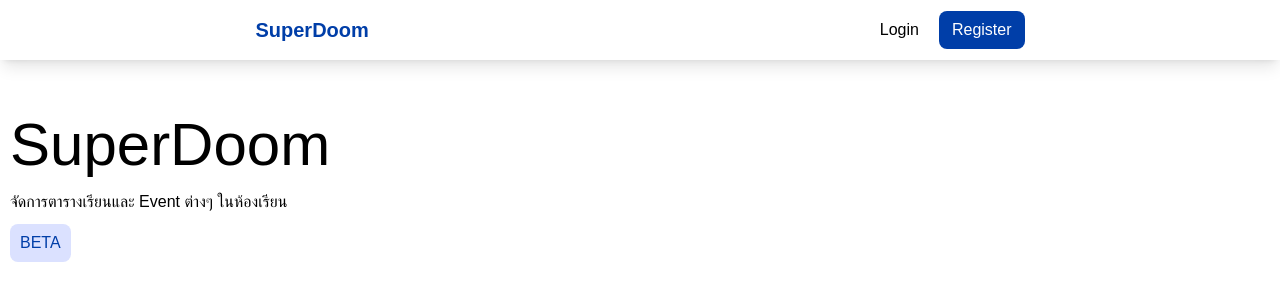
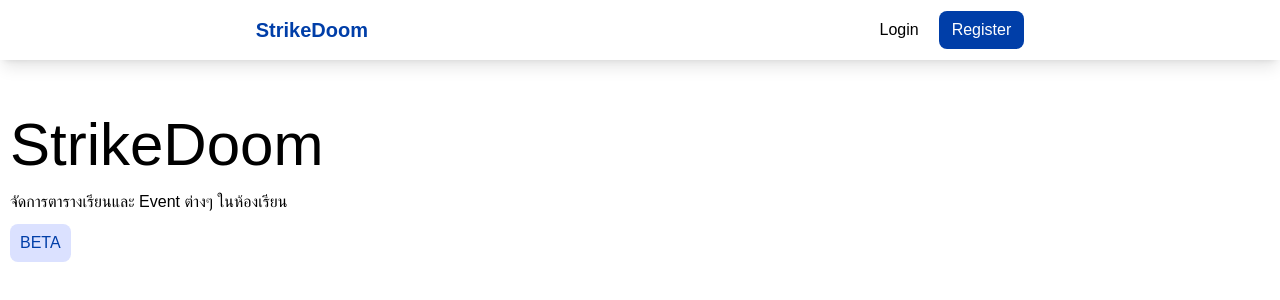
Before and after one commit to MyTxweProgrammit/StrikeDoom, a React (Vite) app: page / in a window 1280 px wide. Shown: the top 300 px of the page. Built offline with nearby package versions, Linux system fonts and the light colour scheme; a web font is replaced by a local one.

Commit message:
let's go

```diff
--- a/src/App.jsx
+++ b/src/App.jsx
@@ -5,17 +5,17 @@ export default function App() {
 
   return (
     <>
-      <title>ClassDoom - A Platform That Wil Help You To Manage Classroom</title>
+      <title>StrikeDoom - A Platform That Wil Help You To Manage Classroom</title>
       <div className="google-sans">
         <header className="shadow-lg w-screen h-[60px] flex justify-around items-center">
-          <p className="text-[#003EA8] font-bold text-[20px]">SuperDoom</p>
+          <p className="text-[#003EA8] font-bold text-[20px]">StrikeDoom</p>
           <div className="flex items-center gap-[20px]">
             <div className="cursor-pointer">Login</div>
             <div className="cursor-pointer text-white bg-[#003EA8] px-[13px] py-[7px] rounded-lg">Register</div>
           </div>
         </header>
         <div className="px-[10px]">
-          <p className="mt-[40px] text-[60px]">SuperDoom</p>
+          <p className="mt-[40px] text-[60px]">StrikeDoom</p>
           <p>จัดการตารางเรียนและ Event ต่างๆ ในห้องเรียน</p>
           <div className="mt-[10px] text-[#003EA8] bg-[#DBE1FF] w-fit px-[10px] py-[7px] rounded-lg">BETA</div>
         </div>
```
